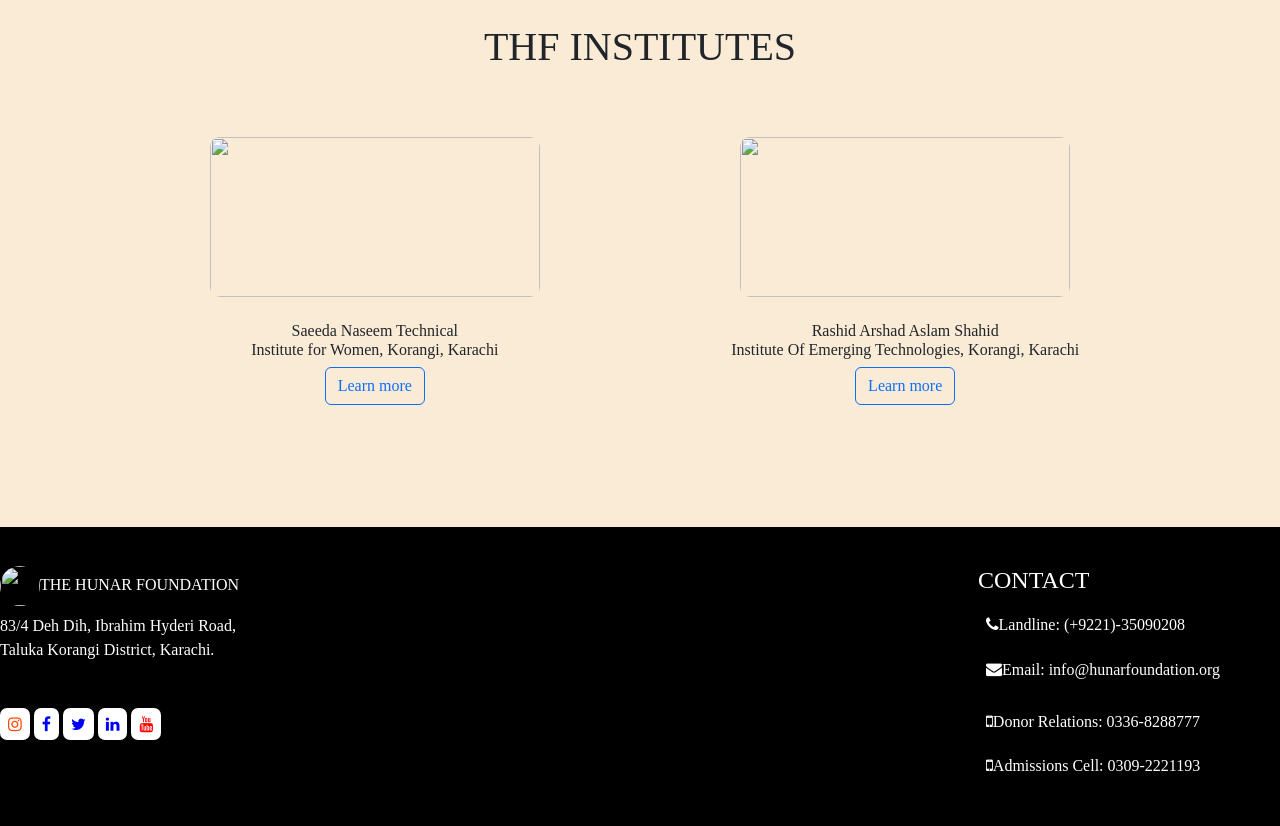
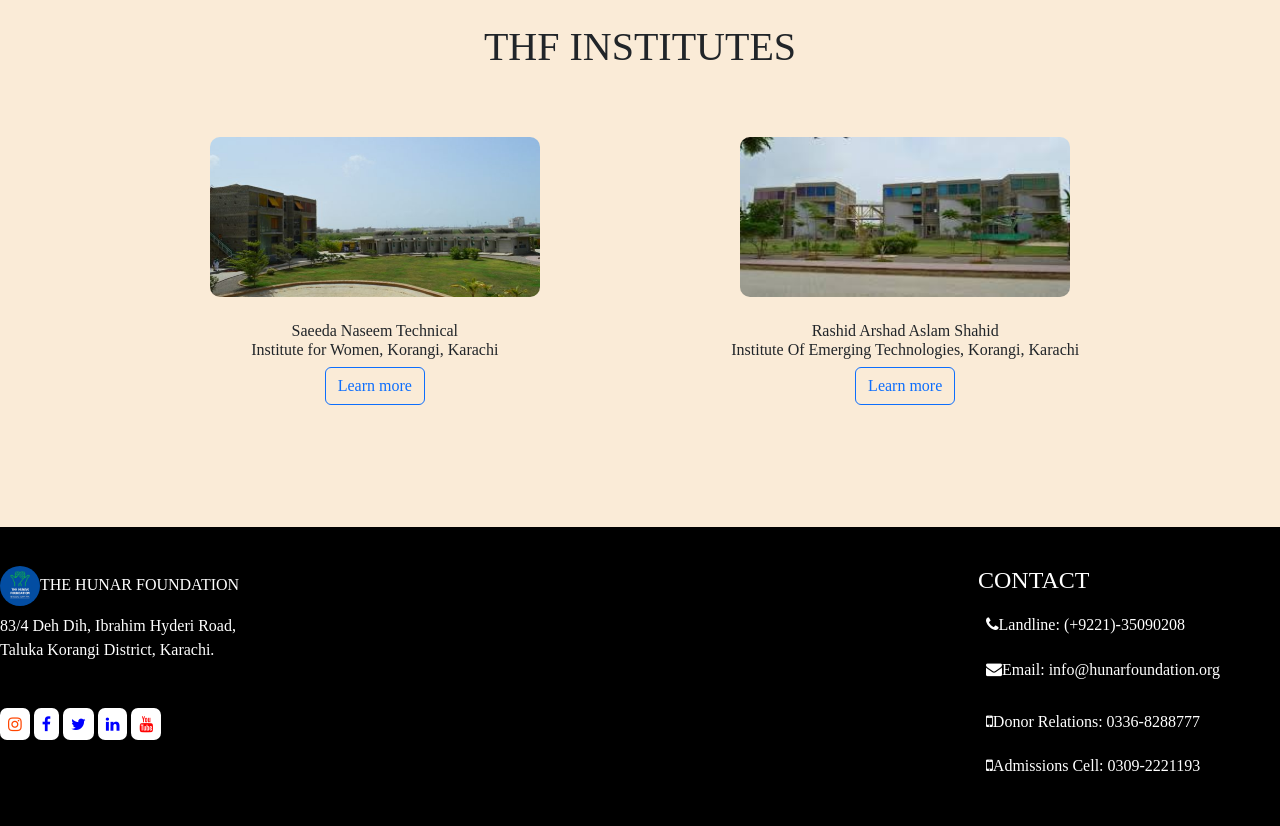
Before and after one commit to Majid-hussain0/THF-, a plain HTML site: page index.html in a window 1280 px wide. Shown: the part 2400-3226 px from the top of the page. Drawn offline with nearby package versions, Linux system fonts and the light colour scheme.

Commit message:
Update index.html

```diff
--- a/index.html
+++ b/index.html
@@ -121,14 +121,14 @@
     <h1>THF INSTITUTES</h1>
     <div class="row padding1">
         <div class="col-lg-6">
-          <img class="banner1" src="images/banner2.jpg" alt=""><br><br>
+          <img class="banner1" src="banner2.jpg" alt=""><br><br>
           <h6>Saeeda Naseem Technical <br>
             Institute for Women,
             Korangi, Karachi</h6>
             <button type="button" class="btn btn-outline-primary"><a class="color1" href="index.2.html">Learn more</a></button>
         </div>
         <div class="col-lg-6">
-          <img class="banner1" src="images/banner.jfif" alt=""><br><br>
+          <img class="banner1" src="banner.jfif" alt=""><br><br>
           <h6>Rashid Arshad Aslam Shahid <br>
             Institute Of Emerging Technologies, Korangi, Karachi</h6>
             <button type="button" class="btn btn-outline-primary"><a class="color1" href="index.2.html">Learn more</a></button>
@@ -140,7 +140,7 @@
   <div class="footer">
     <div class="row">
     <div class="col-lg-3 footer1">
-     <h6> <img class="img2" src="images/thf.png" alt="">THE HUNAR FOUNDATION</h6>
+     <h6> <img class="img2" src="thf.png" alt="">THE HUNAR FOUNDATION</h6>
      <p>83/4 Deh Dih, Ibrahim Hyderi Road,<br> Taluka Korangi District, Karachi.</p><br>
 
      <a class="fa fa-instagram" href="https://www.instagram.com/thehunarfoundation/"></a>
```
